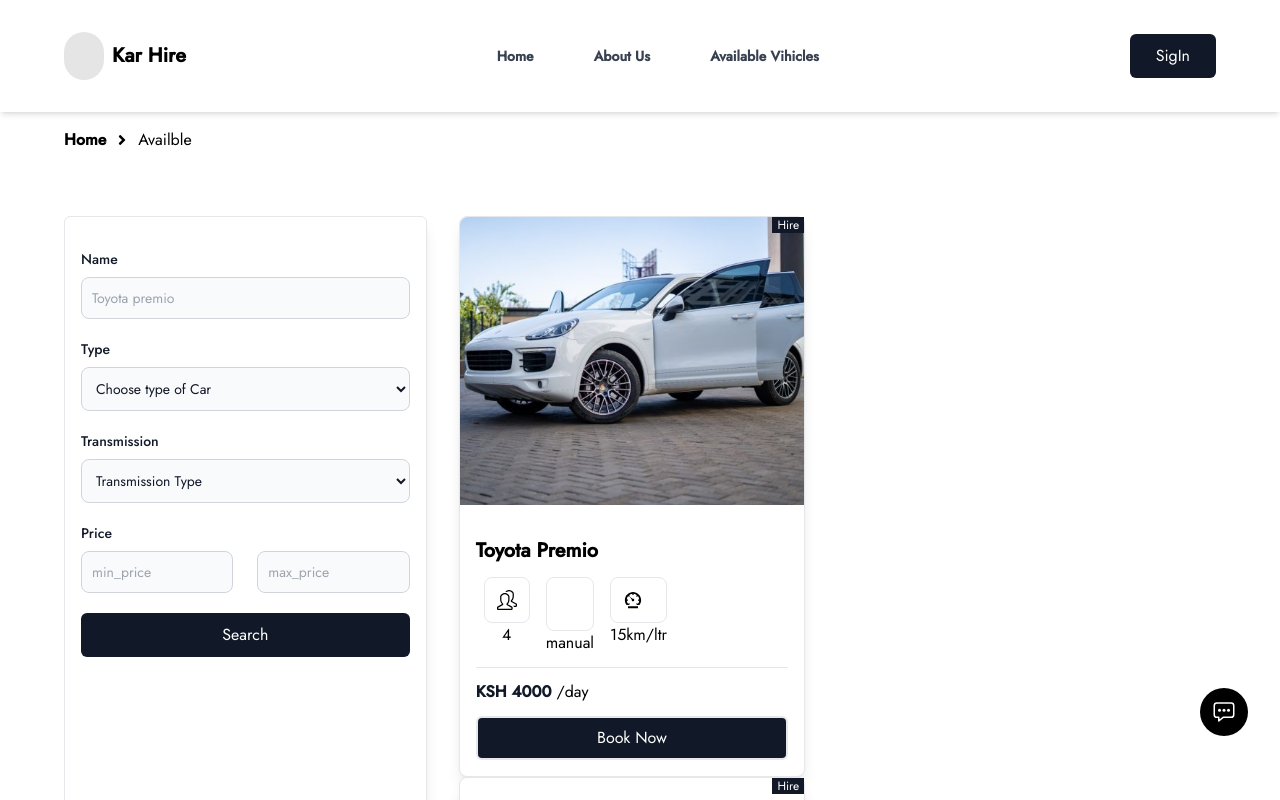
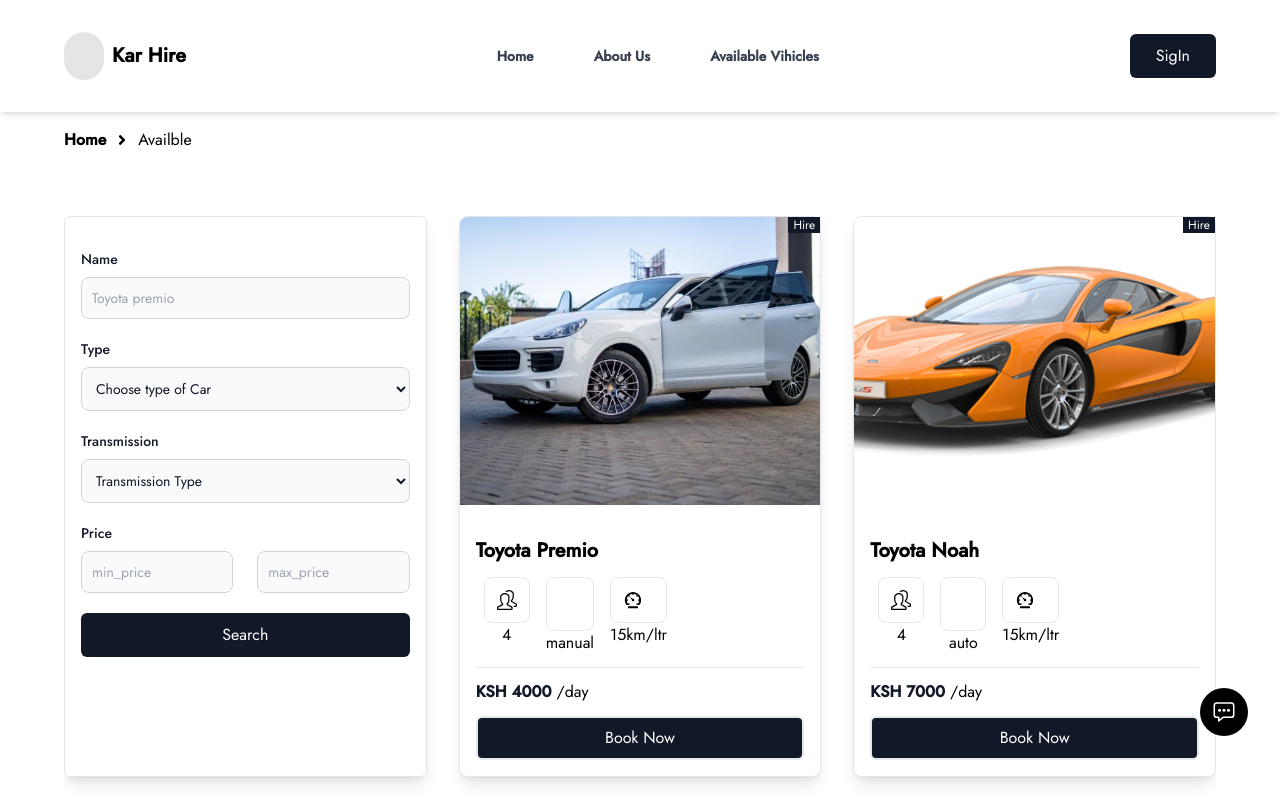
Before and after one commit to njau58/kar-hire, a React (Vite) app: page /all-vihicles in a window 1280 px wide. Shown: the top 800 px of the page. Built offline with nearby package versions, Linux system fonts and the light colour scheme; some icons are missing.

Commit message:
handle past dates

```diff
--- a/src/pages/AllVihicles/index.tsx
+++ b/src/pages/AllVihicles/index.tsx
@@ -33,7 +33,7 @@
 
   return (
     <Main>
-      <section className="my-32 max-w-6xl mx-4 md:mx-auto">
+      <section className="my-32 max-w-6xl  md:mx-auto mx-4">
         <div className="flex flex-row items-center gap-2 justify-between my-4  w-full ">
           <CustomLink to="/" text="Home" variant="unfilled" />
           <span>
@@ -139,8 +139,7 @@
               <Button theme="filled" text="Search"></Button>
             </form>
           </div>
-<div className="pr-4"
->
+
             {vihicles?.map((vihicle) => {
               return (
                 <SingleRide
@@ -157,7 +156,6 @@
             })}
           </div>
 
-        </div>
       </section>
     </Main>
   );
```
Lines whose indentation alone changed are shown as unchanged.
